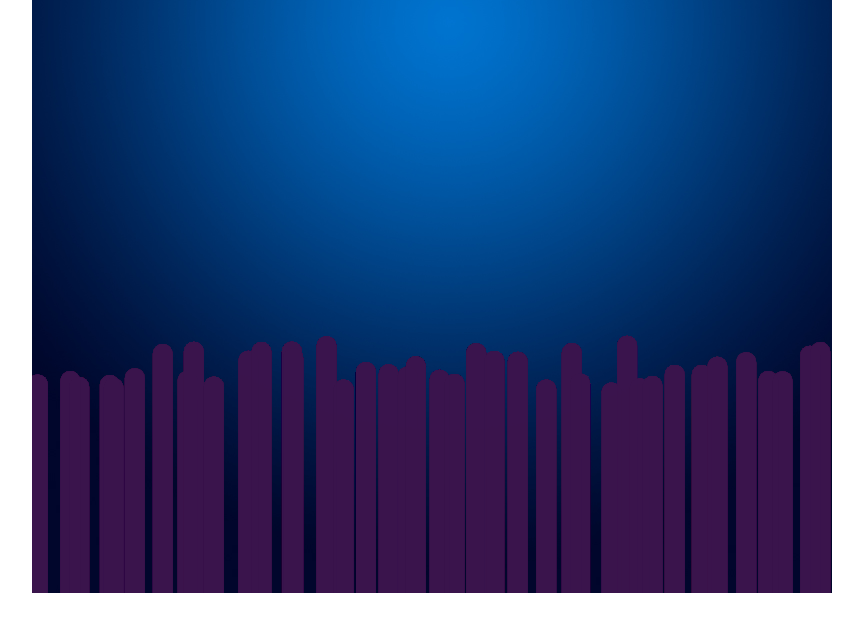
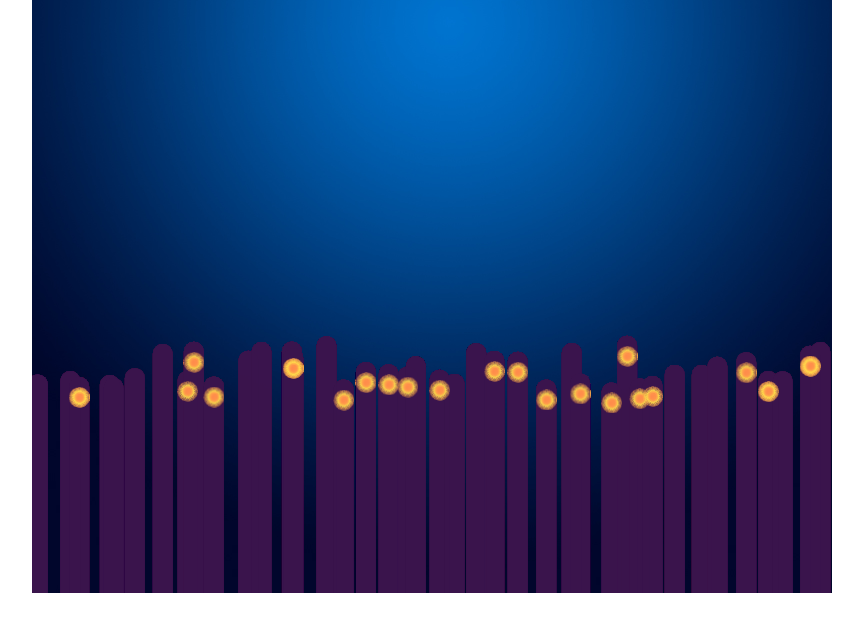
Before and after one commit to ZengTianShengZ/fishgame, a plain HTML site: page index.html in a window 1280 px wide. Shown: the whole page, without its empty margins (208-1071 px from the left). Drawn offline with Linux system fonts and the light colour scheme.

Commit message:
绘制果实 - 1

```diff
--- a/index.html
+++ b/index.html
@@ -21,6 +21,7 @@
     <script src="src/js/main.js"></script>
     <script src="src/js/background.js"></script>
     <script src="src/js/ane.js"></script>
+    <script src="src/js/fruit.js"></script>
 
 </body>
 </html>
--- a/src/js/ane.js
+++ b/src/js/ane.js
@@ -4,13 +4,13 @@
 
 var aneObj = function () {
     this.x = [];
-    this.l = [];
+    this.len = [];
 }
 aneObj.prototype.num = 50;
 aneObj.prototype.init = function () {
     for(var i = 0; i<this.num ; i++){
         this.x[i] = i*20 + Math.random()*20;
-        this.l[i] = 200 + Math.random()*50;
+        this.len[i] = 200 + Math.random()*50;
     }
 }
 aneObj.prototype.draw = function () {
@@ -23,7 +23,7 @@ aneObj.prototype.draw = function () {
     for(var i=0,len=this.num; i<len; i++){
         ctx2.beginPath();
         ctx2.moveTo(this.x[i],canHeight);
-        ctx2.lineTo(this.x[i],canHeight-this.l[i]);
+        ctx2.lineTo(this.x[i],canHeight-this.len[i]);
         ctx2.stroke();
     }
     // 释放画笔，给其他程序绘制用
--- /dev/null
+++ b/src/js/fruit.js
@@ -0,0 +1,35 @@
+/**
+ * Created by Administrator on 2016/10/6.
+ */
+
+var fruitObj = function () {
+    this.alive = []; // booleam
+    this.x = [];
+    this.y = [];
+
+
+    this.orange = new Image();
+    this.blue = new Image();
+
+}
+fruitObj.prototype.num = 30;
+fruitObj.prototype.init = function () {
+    for(var i=0,len=this.num; i<len; i++){
+        // 为什么要初始化 ，应为 数组里面能存放仍会类型值，初始化指定要存放的类型值
+        this.x[i] = 0;
+        this.y[i] = 0;
+        this.born(i);
+    }
+    this.orange.src = "src/imgs/fruit.png";
+    this.blue.src = "src/imgs/blue.png";
+}
+fruitObj.prototype.draw = function () {
+    for(var i=0,len=this.num; i<len; i++){
+         ctx1.drawImage(this.orange,this.x[i] - this.orange.width * 0.5 ,this.y[i]);
+    }
+}
+fruitObj.prototype.born = function (i) {
+    var aneID = Math.floor( Math.random() * aneObj.num ) ;
+    this.x[i] = aneObj.x[aneID];
+    this.y[i] = canHeight -  aneObj.len[aneID];
+}
--- a/src/js/main.js
+++ b/src/js/main.js
@@ -15,6 +15,7 @@ var canWidth; // 画布宽高
 var canHeight;
 
 var aneObj;
+var fruitObj;
 
 document.body.onload = game;
 function game() {
@@ -40,6 +41,8 @@ function init() {
 
     aneObj = new aneObj();
     aneObj.init();
+    fruitObj = new fruitObj();
+    fruitObj.init();
 
 }
 function gameloop() {
@@ -49,5 +52,6 @@ function gameloop() {
     lastTime = now;
 
     aneObj.draw();
+    fruitObj.draw();
 
 }
```
